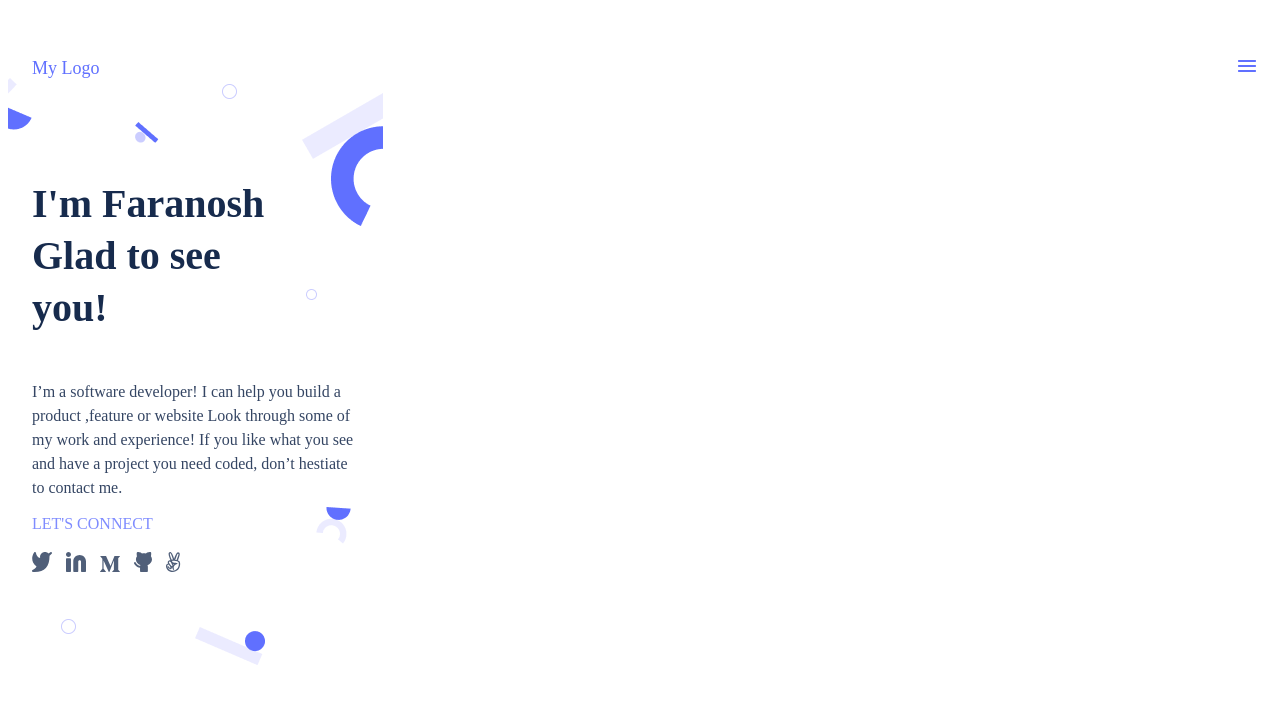
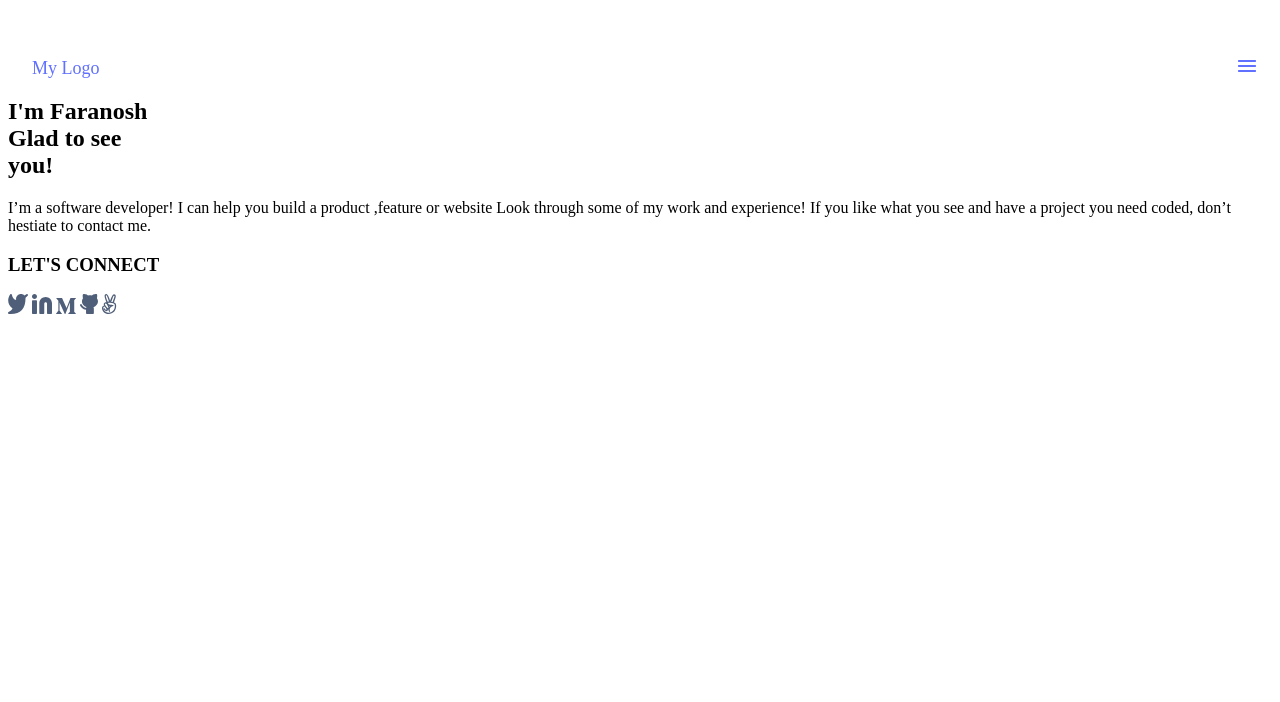
Before and after one commit to FaranoshAmini/Faranosh_Portfolio, a plain HTML site: page index.html in a window 1280 px wide. Drawn offline with Linux system fonts and the light colour scheme.

```diff
--- a/style.css
+++ b/style.css
@@ -21,60 +21,3 @@
   font-size: 18px;
   line-height: 20px;
 }
-
-.headline {
-    width: 375px;
-    height: 718px;
-    background-image: url("./Images/header-shapes mobile.png");
-    background-repeat: no-repeat;
-    display: flex;
-    flex-direction: column;
-    align-items: flex-start;
-    padding: 70px 24px;
-  }
-
-  .headline h1 {
-    width: 327px;
-    height: 150px;
-    font-family: "Poppins";
-    font-style: normal;
-    font-weight: 700;
-    font-size: 40px;
-    line-height: 52px;
-    list-style: 20px;
-    color: #172b4d;
-    display: flex;
-    align-items: center;
-    flex: none;
-    order: 0;
-    flex-grow: 0;
-  }
-
-  .headline p {
-    width: 327px;
-    height: 100px;
-    font-family: "Poppins";
-    font-style: normal;
-    font-weight: 400;
-    font-size: 16px;
-    line-height: 24px;
-    color: #344563;
-  }
-
-  .headline h3 {
-    color: #7f8cff;
-    font-family: "Poppins";
-    font-style: normal;
-    font-weight: 500;
-    font-size: 16px;
-    line-height: 24px;
-  }
-
-  .social-media-icons {
-     width: 170.17px;
-     height: 20px;
-  }
-
-  .social-media-icons .twitter,.linkedin,.mail,.github {
-    margin-right: 10px;
-  }
```
